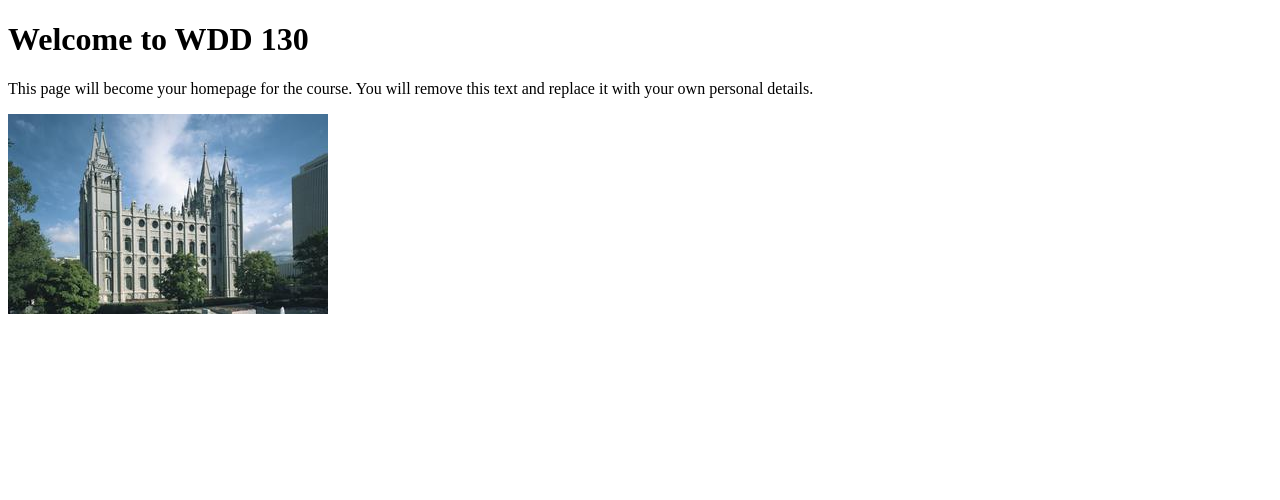
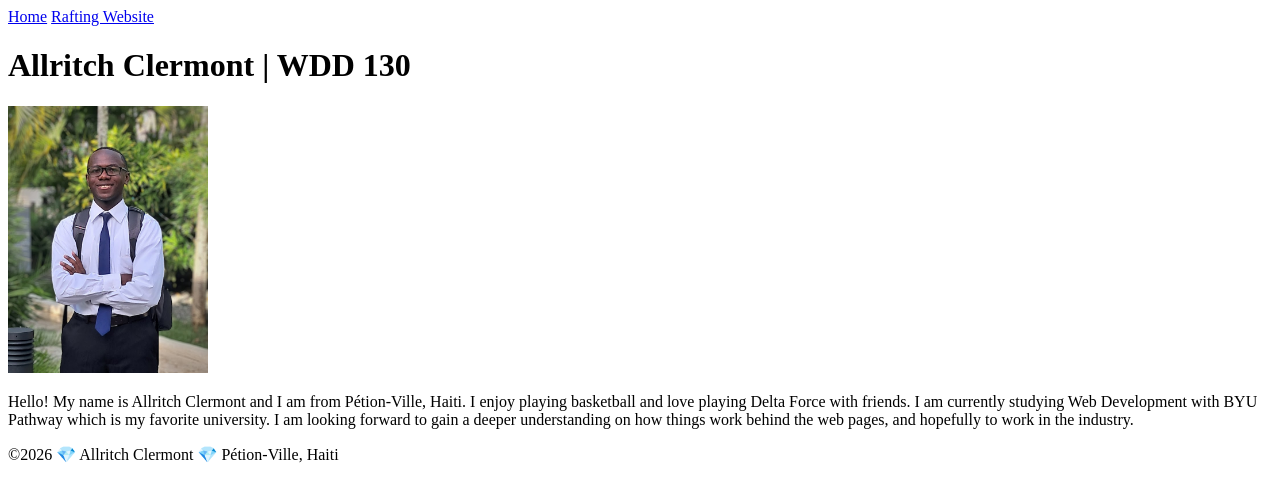
Before and after one commit to cleritch30-oss/wdd130, a plain HTML site: page index.html in a window 1280 px wide. Drawn offline with Linux system fonts and the light colour scheme.

Commit message:
This is my W01 Assignment: Student's Home Page.

```diff
--- a/index.html
+++ b/index.html
@@ -4,14 +4,25 @@
 <head>
     <meta charset="UTF-8">
     <meta name="viewport" content="width=device-width, initial-scale=1.0">
-    <title>WDD 130 | Personal Homepage</title>
+    <title>Allritch Clermont | Personal Homepage</title>
 </head>
 
 <body>
-    <h1>Welcome to WDD 130</h1>
-    <p>This page will become your homepage for the course. You will remove this text and replace it with your own personal details.</p>
+    <header>
+        <nav>
+            <a href="#">Home</a>
+            <a href="wwr/">Rafting Website</a>
+        </nav>
+    </header>
+    <main>
+        <h1> Allritch Clermont | WDD 130</h1>
+        <img src="images/Allritch-Clermont.jpg" alt="Allritch Clermont Profile Picture" width="200">
+        <p>Hello! My name is Allritch Clermont and I am from Pétion-Ville, Haiti. I enjoy playing basketball and love playing Delta Force with friends. I am currently studying Web Development with BYU Pathway which is my favorite university. I am looking forward to gain a deeper understanding on how things work behind the web pages, and hopefully to work in the industry.</p>
+    </main>
 
-    <img src="images/salt-lake-temple.jpg" alt="The Salt Lake Temple.">
+    <footer>
+        <p>©2026 💎 Allritch Clermont 💎 Pétion-Ville, Haiti</p>
+    </footer>
 </body>
 
 </html>
```
Also changed, not shown: images/Allritch-Clermont.jpg (added).
